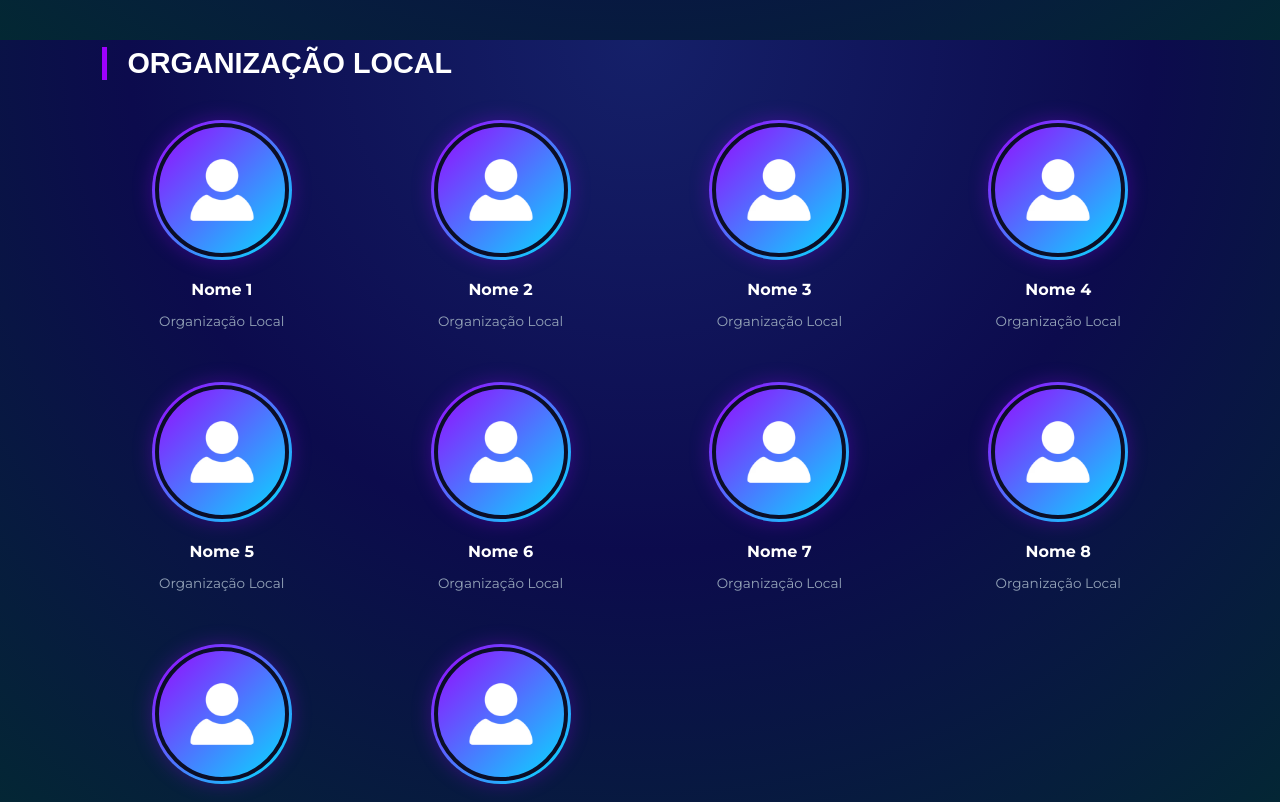
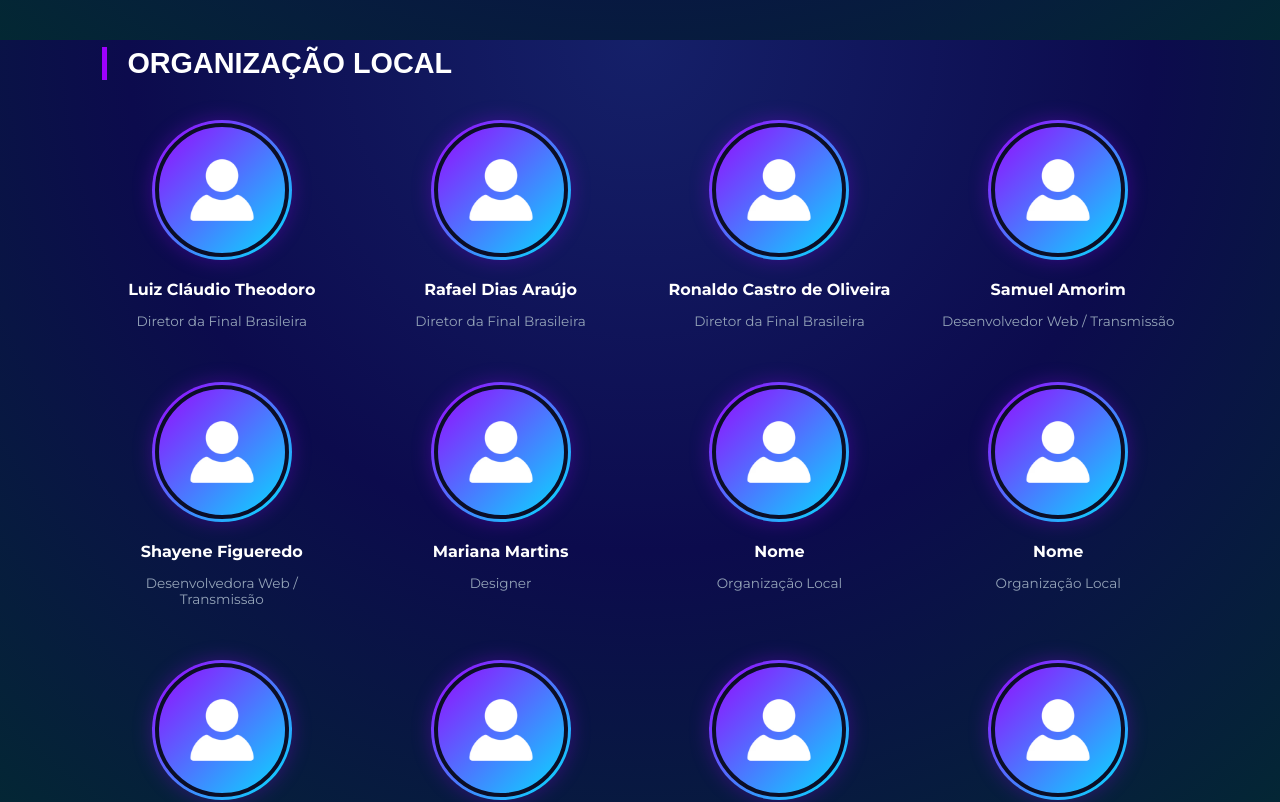
Before and after one commit to ShayeneFigueredo/site-maratona-sbc, a React (Vite) app: page /site-maratona-sbc/organizadores in a window 1280 px wide. Shown: the part 1560-2362 px from the top of the page. Built offline with nearby package versions, Linux system fonts and the light colour scheme; a web font is replaced by a local one.

Commit message:
add: direcao organizacao local

```diff
--- a/src/components/Navbar.jsx
+++ b/src/components/Navbar.jsx
@@ -1,9 +1,18 @@
-import React, { useState } from "react";
+import React, { useState, useEffect } from "react";
 import { FaBars, FaTimes } from "react-icons/fa";
 import { Link } from "react-router-dom";
 
 export default function Navbar() {
   const [menuAberto, setMenuAberto] = useState(false);
+  const [scrolled, setScrolled] = useState(false);
+
+  useEffect(() => {
+    const handleScroll = () => {
+      setScrolled(window.scrollY > 10);
+    };
+    window.addEventListener("scroll", handleScroll);
+    return () => window.removeEventListener("scroll", handleScroll);
+  }, []);
 
   const toggleMenu = () => {
     setMenuAberto(!menuAberto);
@@ -11,7 +20,7 @@ export default function Navbar() {
 
   return (
     <>
-      <nav className="navbar">
+      <nav className={`navbar ${scrolled ? "scrolled" : ""}`}>
         <div className="logo">
           <Link to="/" style={{ color: 'inherit', textDecoration: 'none' }}>
             <span>MARATONA SBC DE PROGRAMAÇÃO</span>
--- a/src/pages/Organizadores.jsx
+++ b/src/pages/Organizadores.jsx
@@ -34,10 +34,24 @@ export default function Organizadores() {
   { nome: "Emilio Wuerges", cargo: "Diretor de Transmissões", foto: emilioW }
 ];
 
-  const local = Array.from({ length: 10 }, (_, i) => ({
-    nome: `Nome ${i + 1}`,
-    cargo: "Organização Local",
-  }));
+  const local = [
+    { nome: "Luiz Cláudio Theodoro", cargo: "Diretor da Final Brasileira" },
+    { nome: "Rafael Dias Araújo", cargo: "Diretor da Final Brasileira" },
+    { nome: "Ronaldo Castro de Oliveira", cargo: "Diretor da Final Brasileira" },
+    { nome: "Samuel Amorim", cargo: "Desenvolvedor Web / Transmissão" },
+    { nome: "Shayene Figueredo", cargo: "Desenvolvedora Web / Transmissão" },
+    { nome: "Mariana Martins", cargo: "Designer" },
+    { nome: "Nome", cargo: "Organização Local" },
+    { nome: "Nome", cargo: "Organização Local" },
+    { nome: "Nome", cargo: "Organização Local" },
+    { nome: "Nome", cargo: "Organização Local" },
+    { nome: "Nome", cargo: "Organização Local" },
+    { nome: "Nome", cargo: "Organização Local" },
+    { nome: "Nome", cargo: "Organização Local" },
+    { nome: "Nome", cargo: "Organização Local" },
+    { nome: "Nome", cargo: "Organização Local" },
+    { nome: "Nome", cargo: "Organização Local" },
+  ];
 
   return (
     <section className="organizadores-page">
--- a/src/pages/Patrocinadores.jsx
+++ b/src/pages/Patrocinadores.jsx
@@ -7,12 +7,13 @@ import imgJetbrains from "../assets/logos-patrocinador/jetbrains-edit.png";
 import imgIncognia from "../assets/logos-patrocinador/incognia-edit.png";
 import imgStone from "../assets/logos-patrocinador/stone-edit.png";
 import imgAlphabo from "../assets/logos-patrocinador/alphabot-edit.png";
+import imgVtex from "../assets/logos-patrocinador/vtex.png";
+import imgGoogle from "../assets/logos-patrocinador/google.png";
 import imgPrefeitura from "../assets/logos-patrocinador/prefeitura.png";
 import imgFutel from "../assets/logos-patrocinador/futel.png";
 import imgPortoMinas from "../assets/logos-patrocinador/portominas.png";
 import imgCapes from "../assets/logos-patrocinador/capes.png";
 import imgCnpq from "../assets/logos-patrocinador/cnpq.png";
-import imgFapemig from "../assets/logos-patrocinador/fapemig.png";
 
 // Importações Decorativas
 import imgLineYellow from "../assets/line-yellowpt.png";
@@ -52,6 +53,9 @@ export default function Patrocinadores() {
             <a href="https://www.incognia.com/" target="_blank" rel="noopener noreferrer" className="sponsor-card-small">
               <img src={imgIncognia} alt="Incognia" />
             </a>
+            <a href="https://vtex.com/" target="_blank" rel="noopener noreferrer" className="sponsor-card-small">
+              <img src={imgVtex} alt="VTEX" />
+            </a>
           </div>
         </div>
 
@@ -71,6 +75,9 @@ export default function Patrocinadores() {
           <div className="tier-grid">
             <a href="https://alphabot.com.br/" target="_blank" rel="noopener noreferrer" className="sponsor-card-small">
               <img src={imgAlphabo} alt="Alphabot" />
+            </a>
+            <a href="https://www.google.com/" target="_blank" rel="noopener noreferrer" className="sponsor-card-small">
+              <img src={imgGoogle} alt="Google" />
             </a>
           </div>
         </div>
@@ -119,9 +126,6 @@ export default function Patrocinadores() {
             <a href="https://www.gov.br/cnpq/" target="_blank" rel="noopener noreferrer" className="sponsor-card-small">
               <img src={imgCnpq} alt="CNPq" />
             </a>
-            <a href="https://fapemig.br/" target="_blank" rel="noopener noreferrer" className="sponsor-card-small">
-              <img src={imgFapemig} alt="FAPEMIG" />
-            </a>
           </div>
         </div>
 
--- a/src/styles/App.css
+++ b/src/styles/App.css
@@ -49,6 +49,12 @@ body {
   display: flex;
   justify-content: space-between;
   align-items: center;
+  transition: background-color 0.3s ease;
+}
+
+.navbar.scrolled {
+  background-color: rgba(8, 10, 40, 0.85);
+  border-color: rgba(255, 255, 255, 0.15);
 }
 
 .logo {
```
Also changed, not shown: src/assets/logos-patrocinador/google.png (added), src/assets/logos-patrocinador/vtex.png (added).
